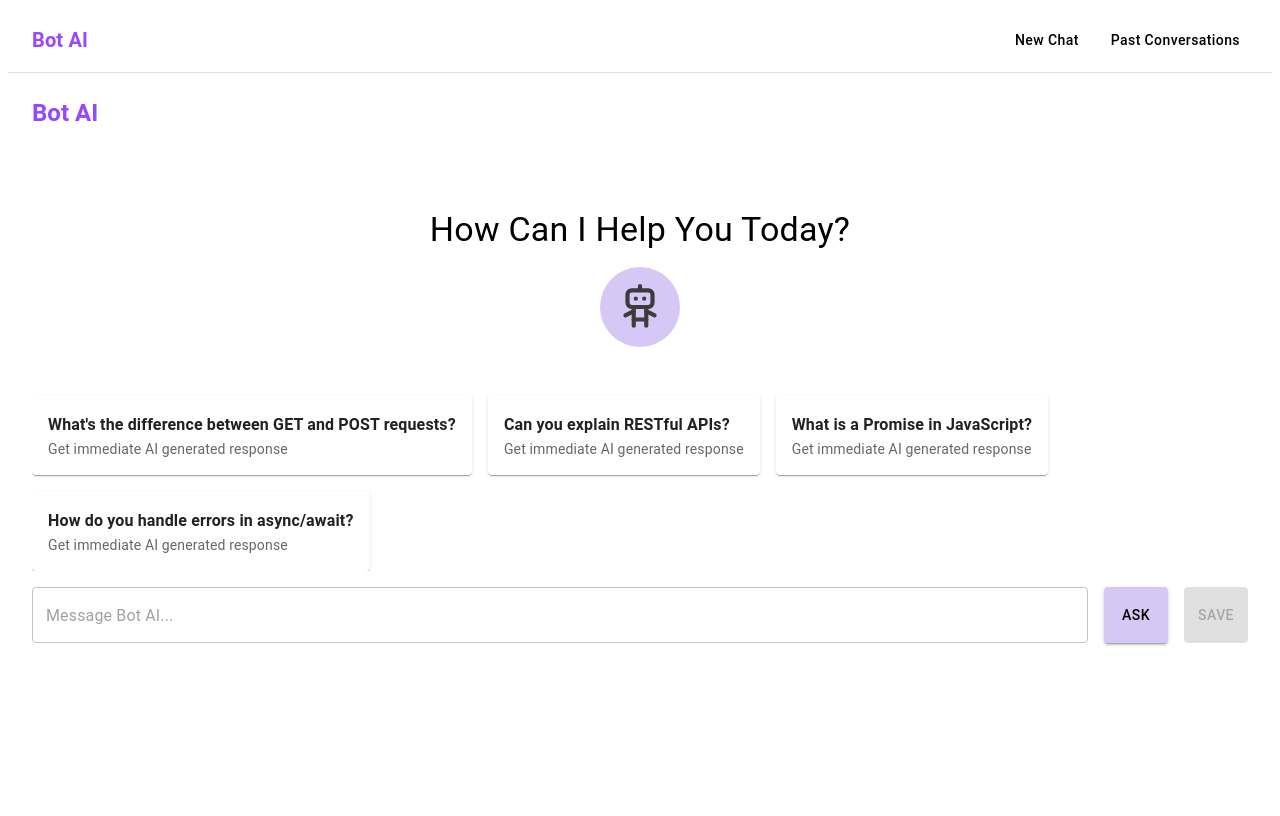
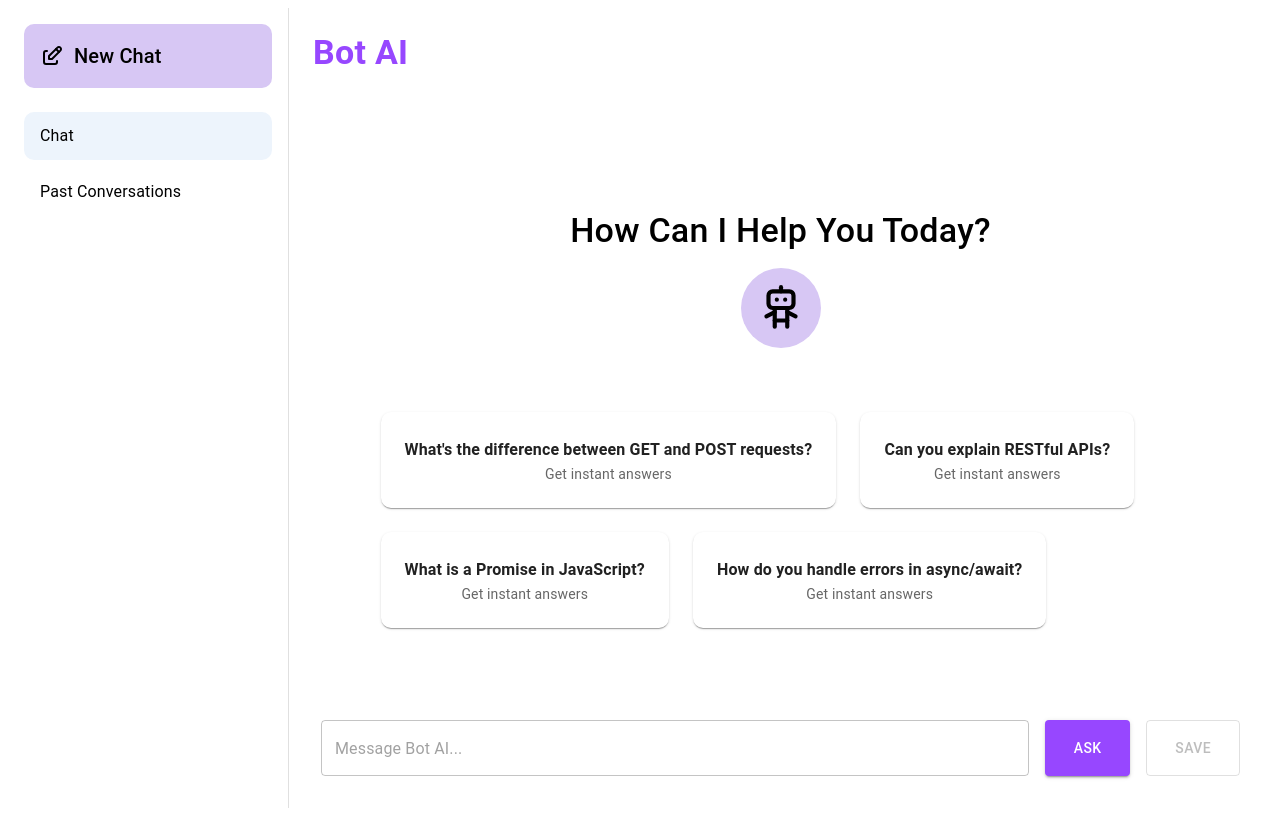
Before and after one commit to Rushikesh1Avachat/x_bot, a React (Create React App) app: page / in a window 1280 px wide. Built offline with nearby package versions, Linux system fonts and the light colour scheme.

Commit message:
pass all demigod cypress test cases

```diff
--- a/src/App.js
+++ b/src/App.js
@@ -1,21 +1,21 @@
-import React from "react";
+import React, { useState } from "react";
 import { Routes, Route } from "react-router-dom";
 import Layout from "./components/Layout";
 import ChatPage from "./pages/ChatPage";
 import HistoryPage from "./pages/HistoryPage";
-// Import the static JSON data provided in your stubs
 import botData from "./api/data.json";
 
 function App() {
+  const [chatKey, setChatKey] = useState(0);
+
+  // Requirement: Logic for "New Chat" button to reset the state
+  const startNewChat = () => setChatKey(prev => prev + 1);
+
   return (
     <Routes>
-      <Route element={<Layout />}>
-        {/* Requirement 3: Pass the static JSON data to ChatPage
-            to allow the .find() method to work.
-        */}
-        <Route path="/" element={<ChatPage botData={botData} />} />
-
-        {/* Requirement 4: The '/history' route for saved messages */}
+      <Route element={<Layout onNewChat={startNewChat} />}>
+        {/* The 'key' forces React to destroy and recreate the ChatPage for a New Chat */}
+        <Route path="/" element={<ChatPage key={chatKey} botData={botData} />} />
         <Route path="/history" element={<HistoryPage />} />
       </Route>
     </Routes>
--- a/src/components/Layout.jsx
+++ b/src/components/Layout.jsx
@@ -1,59 +1,49 @@
 import React from "react";
-import { AppBar, Toolbar, Typography, Button, Box } from "@mui/material";
-import { Outlet, useNavigate } from "react-router-dom";
+import { Box, Typography, Button, List, ListItem, ListItemButton, ListItemText } from "@mui/material";
+import { Outlet, useNavigate, useLocation } from "react-router-dom";
+import { TbEdit } from "react-icons/tb";
 
-const Layout = () => {
+const Layout = ({ onNewChat }) => {
   const navigate = useNavigate();
-
-  const handleNewChat = () => {
-    // Navigate to home.
-    // If you're using state in App.js for the current chat,
-    // you'd clear it there. Avoid removing 'soul_history' from localStorage
-    // as that is where your "Past Conversations" are stored!
-    navigate("/");
-  };
+  const location = useLocation();
 
   return (
-    <Box sx={{ display: 'flex', flexDirection: 'column', minHeight: '100vh' }}>
-      {/* Requirement: Header with correct title */}
-      <AppBar
-        position="static"
-        elevation={0}
-        sx={{ bgcolor: 'white', borderBottom: '1px solid #e0e0e0' }}
-      >
-        <Toolbar sx={{ display: "flex", justifyContent: "space-between" }}>
-          <Typography
-            variant="h6"
-            component="div"
-            sx={{ color: '#9747FF', fontWeight: 'bold', cursor: 'pointer' }}
-            onClick={() => navigate("/")}
-          >
-            Bot AI
-          </Typography>
+    <Box sx={{ display: 'flex', height: '100vh', bgcolor: 'white' }}>
+      {/* Sidebar - Matches image_24907e.png */}
+      <Box sx={{ width: 280, borderRight: '1px solid #E0E0E0', display: 'flex', flexDirection: 'column' }}>
+        <Box sx={{ p: 2, bgcolor: '#D7C7F4', m: 2, borderRadius: '10px', display: 'flex', alignItems: 'center', cursor: 'pointer' }} onClick={() => { onNewChat(); navigate("/"); }}>
+          <TbEdit size={24} style={{ marginRight: 10 }} />
+          <Typography variant="h6">New Chat</Typography>
+        </Box>
 
-          {/* Wrap buttons in <nav> for better accessibility/test discovery */}
-          <Box component="nav" sx={{ display: "flex", gap: 2 }}>
-            <Button
-              sx={{ color: 'black', textTransform: 'none' }}
-              onClick={handleNewChat}
+        <List sx={{ px: 2 }}>
+          <ListItem disablePadding sx={{ mb: 1 }}>
+            <ListItemButton
+              selected={location.pathname === "/"}
+              onClick={() => navigate("/")}
+              sx={{ borderRadius: '10px', bgcolor: location.pathname === "/" ? '#D7C7F4' : 'transparent' }}
             >
-              New Chat
-            </Button>
-
-            {/* Use the specific text 'Past Conversations' looked for by tests */}
-            <Button
-              sx={{ color: 'black', textTransform: 'none' }}
+              <ListItemText primary="Chat" />
+            </ListItemButton>
+          </ListItem>
+          <ListItem disablePadding>
+            <ListItemButton
+              selected={location.pathname === "/history"}
               onClick={() => navigate("/history")}
+              sx={{ borderRadius: '10px' }}
             >
-              Past Conversations
-            </Button>
-          </Box>
-        </Toolbar>
-      </AppBar>
+              <ListItemText primary="Past Conversations" />
+            </ListItemButton>
+          </ListItem>
+        </List>
+      </Box>
 
       {/* Main Content Area */}
-      <Box component="main" sx={{ flexGrow: 1 }}>
-        <Outlet />
+      <Box sx={{ flexGrow: 1, display: 'flex', flexDirection: 'column' }}>
+        <Typography variant="h4" sx={{ p: 3, color: '#9747FF', fontWeight: 'bold' }}>Bot AI</Typography>
+        <Box sx={{ flexGrow: 1, overflow: 'hidden' }}>
+          <Outlet />
+        </Box>
       </Box>
     </Box>
   );
--- a/src/pages/ChatPage.jsx
+++ b/src/pages/ChatPage.jsx
@@ -1,7 +1,8 @@
 import React, { useState, useEffect, useRef } from 'react';
-import { Box, TextField, Button, Typography, Paper, Avatar, Grid } from '@mui/material';
-import { TbRobot } from 'react-icons/tb';
+import { Box, TextField, Button, Typography, Grid, Paper, Avatar } from '@mui/material';
+import ChatBubble from '../components/ChatBubble';
 import FeedbackModal from '../components/FeedbackModal';
+import { TbRobot } from "react-icons/tb";
 
 const ChatPage = ({ botData = [] }) => {
   const [input, setInput] = useState('');
@@ -9,30 +10,20 @@ const ChatPage = ({ botData = [] }) => {
   const [openModal, setOpenModal] = useState(false);
   const bottomRef = useRef(null);
 
-  // Auto-scroll to latest message
   useEffect(() => {
     bottomRef.current?.scrollIntoView({ behavior: 'smooth' });
   }, [messages]);
 
-  const handleAsk = (textOverride) => {
-    const query = typeof textOverride === 'string' ? textOverride : input;
+  const handleAsk = (queryText) => {
+    const query = typeof queryText === 'string' ? queryText : input;
     if (!query.trim()) return;
 
-    const userMsg = {
-      role: 'You',
-      text: query,
-      time: new Date().toLocaleTimeString([], { hour: '2-digit', minute: '2-digit' })
-    };
-
-    // Logic: Strict matching from JSON data
+    const userMsg = { role: 'You', text: query, time: new Date().toLocaleTimeString([], { hour: '2-digit', minute: '2-digit' }) };
     const cleanInput = query.toLowerCase().trim().replace(/\?$/, "");
-    const foundMatch = botData.find(item =>
-      item.question.toLowerCase().trim().replace(/\?$/, "") === cleanInput
-    );
+    const foundMatch = botData.find(item => item.question.toLowerCase().trim().replace(/\?$/, "") === cleanInput);
 
     const botMsg = {
       role: 'Soul AI',
-      // Test Case Requirement: Exact default message
       text: foundMatch ? foundMatch.response : "Sorry, Did not understand your query!",
       time: new Date().toLocaleTimeString([], { hour: '2-digit', minute: '2-digit' })
     };
@@ -42,76 +33,48 @@ const ChatPage = ({ botData = [] }) => {
   };
 
   const handleSaveToHistory = (feedbackData) => {
-    // Requirement: Persistent localStorage under 'soul_history'
     const history = JSON.parse(localStorage.getItem("soul_history") || "[]");
-    history.push({
-      id: Date.now(),
-      chat: messages,
-      rating: feedbackData.rating,
-      feedback: feedbackData.text,
-      date: new Date().toLocaleDateString()
-    });
+    history.push({ id: Date.now(), chat: messages, rating: feedbackData.rating, feedback: feedbackData.text, date: new Date().toLocaleDateString() });
     localStorage.setItem("soul_history", JSON.stringify(history));
-    setMessages([]); // Start New Chat
+    setMessages([]);
     setOpenModal(false);
   };
 
   return (
-    <Box sx={{ flexGrow: 1, p: 3, display: 'flex', flexDirection: 'column' }}>
-      <header>
-        <Typography variant="h5" sx={{ color: '#9747FF', mb: 2, fontWeight: 'bold' }}>
-          Bot AI
-        </Typography>
-      </header>
-
-      <Box sx={{ flexGrow: 1, overflowY: 'auto', mb: 2 }}>
+    <Box sx={{ display: 'flex', flexDirection: 'column', height: '100%', bgcolor: 'white' }}>
+      <Box sx={{ flexGrow: 1, overflowY: 'auto', p: 4 }}>
         {messages.length === 0 ? (
-          // Landing Page State
-          <Box textAlign="center" sx={{ mt: 8 }}>
-            <Typography variant="h4" sx={{ mb: 2 }}>How Can I Help You Today?</Typography>
-            <Avatar sx={{ width: 80, height: 80, mx: 'auto', bgcolor: '#D7C7F4', mb: 6 }}>
-               <TbRobot size={50} color="#3C3C3C" />
+          <Box sx={{ maxWidth: 800, mx: 'auto', textAlign: 'center', mt: 10 }}>
+            <Typography variant="h4" sx={{ mb: 2, fontWeight: 500 }}>How Can I Help You Today?</Typography>
+            <Avatar sx={{ width: 80, height: 80, mx: 'auto', bgcolor: '#D7C7F4', mb: 8 }}>
+               <TbRobot size={50} color="black" />
             </Avatar>
-
-            <Grid container spacing={2}>
+            <Grid container spacing={3}>
               {botData.slice(0, 4).map((item, idx) => (
                 <Grid item xs={12} sm={6} key={idx}>
-                  <Paper
-                    onClick={() => handleAsk(item.question)}
-                    sx={{ p: 2, textAlign: 'left', cursor: 'pointer', '&:hover': { bgcolor: '#F5F5F5' } }}
-                  >
+                  <Paper elevation={1} onClick={() => handleAsk(item.question)} sx={{ p: 3, cursor: 'pointer', borderRadius: '10px', '&:hover': { bgcolor: '#F5F5F5' } }}>
                     <Typography variant="subtitle1" fontWeight="bold">{item.question}</Typography>
-                    <Typography variant="body2" color="textSecondary">Get immediate AI generated response</Typography>
+                    <Typography variant="body2" color="textSecondary">Get instant answers</Typography>
                   </Paper>
                 </Grid>
               ))}
             </Grid>
           </Box>
         ) : (
-          // Active Chat Messages
-          messages.map((msg, i) => (
-            <Paper key={i} elevation={0} sx={{ p: 2, mb: 2, bgcolor: 'rgba(215, 199, 244, 0.1)', borderRadius: '20px' }}>
-              <Box sx={{ display: 'flex', gap: 2 }}>
-                <Avatar sx={{ bgcolor: msg.role === 'You' ? '#9747FF' : '#D7C7F4' }}>
-                  {msg.role === 'You' ? 'Y' : <TbRobot color="#3C3C3C" />}
-                </Avatar>
-                <Box>
-                  <Typography variant="subtitle2"><span>{msg.role}</span></Typography>
-                  <Typography component="p">{msg.text}</Typography>
-                  <Typography variant="caption" color="textSecondary">{msg.time}</Typography>
-                </Box>
-              </Box>
-            </Paper>
-          ))
+          <Box sx={{ maxWidth: 1000, mx: 'auto' }}>
+            {messages.map((msg, i) => (
+              <ChatBubble key={i} message={msg} onFeedback={() => {}} />
+            ))}
+          </Box>
         )}
         <div ref={bottomRef} />
       </Box>
 
-      {/* Input Field and Submission buttons */}
-      <Box component="form" onSubmit={(e) => { e.preventDefault(); handleAsk(); }} sx={{ display: 'flex', gap: 2 }}>
-        <TextField fullWidth value={input} onChange={(e) => setInput(e.target.value)} placeholder="Message Bot AI..." />
-        <Button type="submit" variant="contained" sx={{ bgcolor: '#D7C7F4', color: 'black' }}>Ask</Button>
-        <Button type="button" variant="contained" onClick={() => setOpenModal(true)} disabled={messages.length === 0} sx={{ bgcolor: '#D7C7F4', color: 'black' }}>Save</Button>
+      {/* Input Section - Specific Button Colors from Image */}
+      <Box component="form" onSubmit={(e) => { e.preventDefault(); handleAsk(); }} sx={{ p: 4, display: 'flex', gap: 2 }}>
+        <TextField fullWidth value={input} onChange={(e) => setInput(e.target.value)} placeholder="Message Bot AI..." variant="outlined" />
+        <Button type="submit" variant="contained" sx={{ bgcolor: '#9747FF', '&:hover': { bgcolor: '#7E36D9' }, px: 4 }}>Ask</Button>
+        <Button type="button" variant="outlined" onClick={() => setOpenModal(true)} disabled={messages.length === 0} sx={{ borderColor: '#9747FF', color: '#9747FF', px: 4 }}>Save</Button>
       </Box>
 
       <FeedbackModal open={openModal} onClose={() => setOpenModal(false)} onSubmit={handleSaveToHistory} />
```
Also changed, not shown: src/components/ChatPage.jsx (+18 -60 lines), src/components/FeedbackModal.jsx (+28 -75 lines), src/pages/HistoryPage.jsx (+48 -44 lines).
